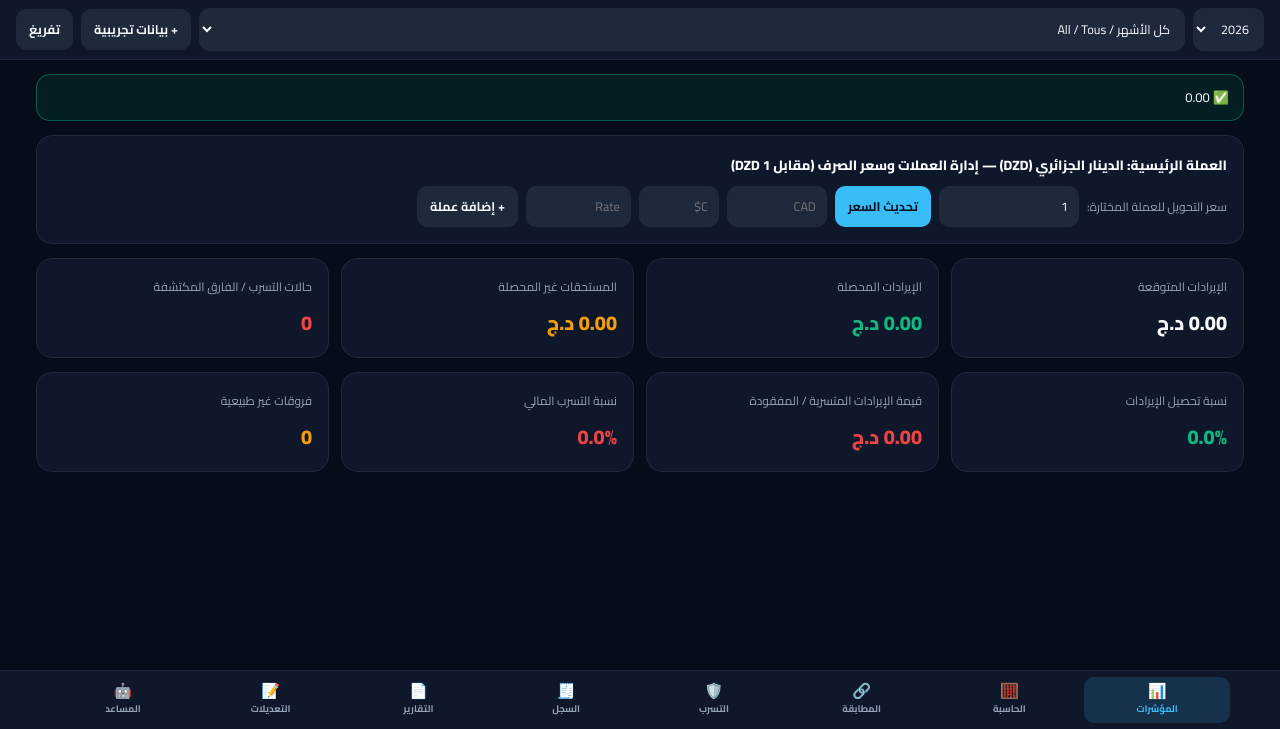
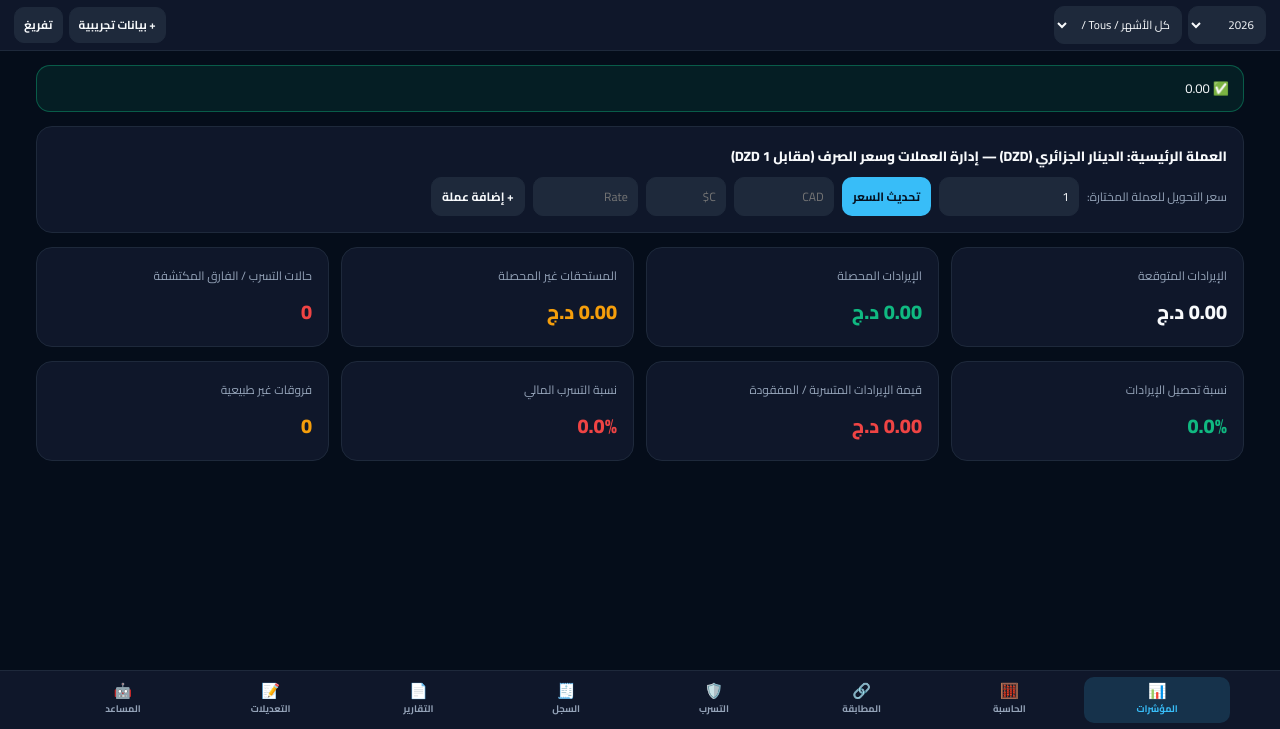
Before and after one commit to yasmin12890jsj-alt/LeakGuard, a plain HTML site: page index.html in a window 1280 px wide. Shown: the part 71-800 px from the top of the page. Drawn offline with Linux system fonts and the light colour scheme; a script that the page names is missing.

Commit message:
Update index.html

```diff
--- a/index.html
+++ b/index.html
@@ -119,7 +119,7 @@
         align-items: center;
         justify-content: space-between;
         gap: 10px;
-        padding: 10px 16px;
+        padding: 10px 14px;
         width: 100%;
       }
 
@@ -169,8 +169,8 @@
         color: var(--text-main);
         border: 1px solid var(--border-color);
         border-radius: 10px;
-        padding: 8px 10px;
-        font-size: 12.5px;
+        padding: 7px 9px;
+        font-size: 12px;
       }
 
       .btn {
@@ -178,8 +178,8 @@
         background-color: var(--bg-soft);
         color: var(--text-main);
         border-radius: 10px;
-        padding: 8px 12px;
-        font-size: 12.5px;
+        padding: 7px 10px;
+        font-size: 12px;
         font-weight: 700;
         cursor: pointer;
         white-space: nowrap;
@@ -197,6 +197,7 @@
         border-color: rgba(239, 68, 68, 0.35);
       }
 
+      /* سطر واحد علوي مضغوط للسنة والأشهر وأزرار البيانات والتفريغ */
       .filter-bar {
         width: 100%;
         border-top: 1px solid var(--border-color);
@@ -205,32 +206,51 @@
 
       .filter-bar-inner {
         width: 100%;
-        padding: 8px 16px;
+        padding: 6px 14px;
         display: flex;
+        flex-wrap: nowrap;
         align-items: center;
         justify-content: space-between;
-        gap: 8px;
+        gap: 6px;
         overflow-x: auto;
+        scrollbar-width: none;
+      }
+
+      .filter-bar-inner::-webkit-scrollbar {
+        display: none;
       }
 
       .filter-left {
         display: flex;
+        flex-wrap: nowrap;
         align-items: center;
-        gap: 8px;
-        flex: 1;
-        min-width: 0;
+        gap: 6px;
+        flex-shrink: 0;
+      }
+
+      #yearFilter {
+        width: 78px;
+        padding: 6px 7px;
+        font-size: 11.5px;
       }
 
       #monthFilter {
-        flex: 1;
-        min-width: 120px;
+        width: 128px;
+        padding: 6px 7px;
+        font-size: 11.5px;
       }
 
       .filter-right {
         display: flex;
+        flex-wrap: nowrap;
         align-items: center;
-        gap: 8px;
+        gap: 6px;
         flex-shrink: 0;
+      }
+
+      .filter-right .btn {
+        padding: 6px 9px;
+        font-size: 11.5px;
       }
 
       .grid-4 {
```
